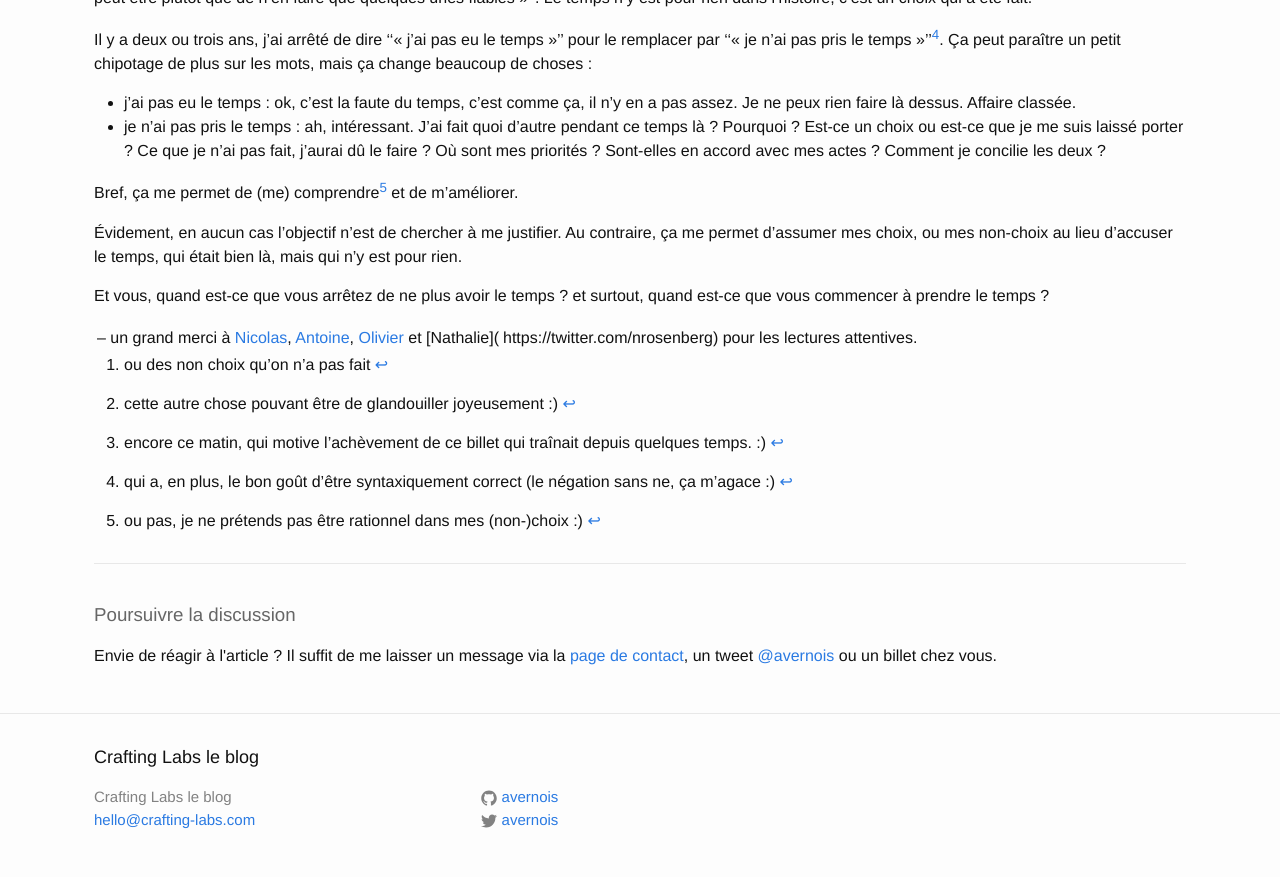
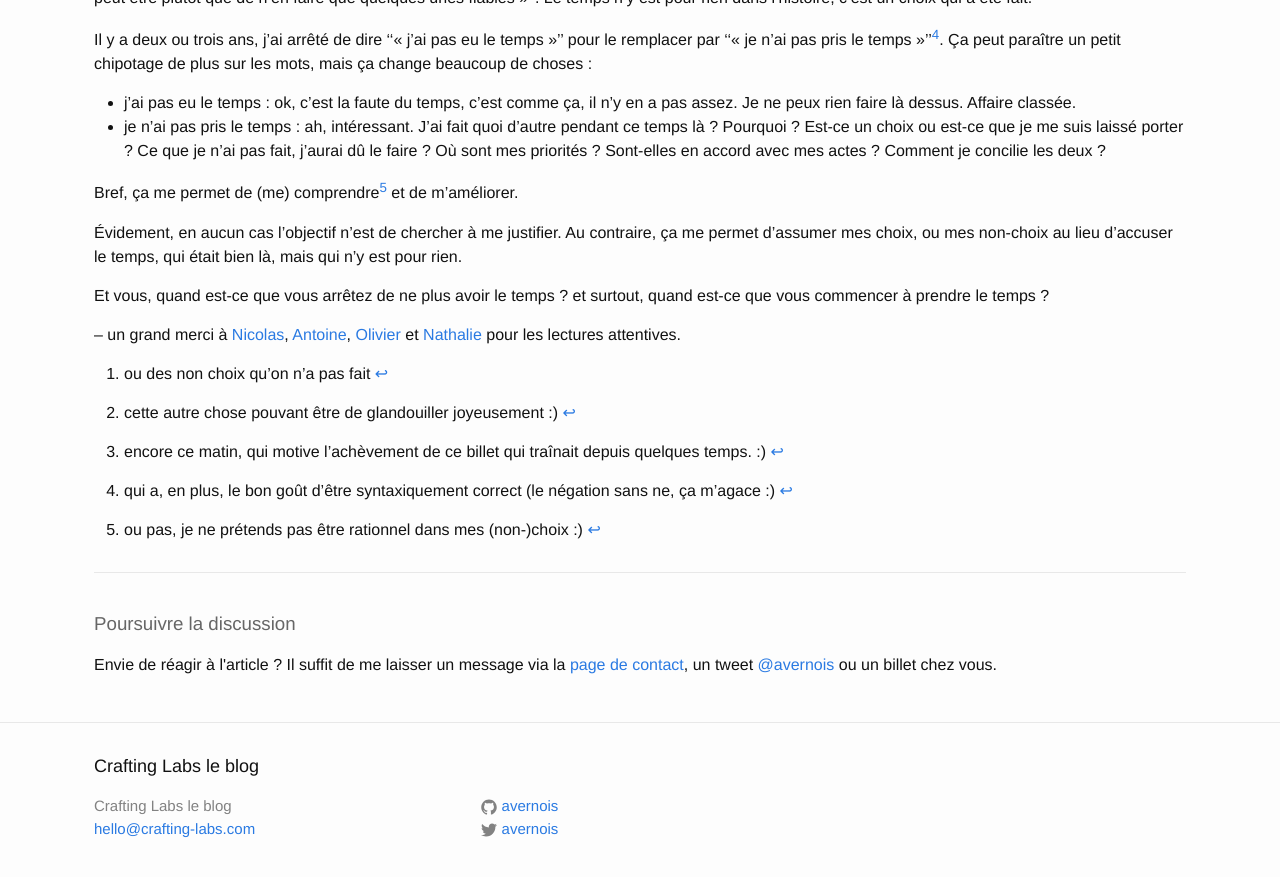
Before and after one commit to guillaumevincent/blog.crafting-labs.fr, a Jekyll site: the page built from _posts/2013-10-03-j-ai-pas-le-temps.md, in a window 1280 px wide and 900 px high, scrolled down 659 px. Shown: the top 877 px of the window. Built offline with Jekyll 4.4.1, drawn with Linux system fonts in a browser that asks for light colours.

Commit message:
fix typo in link

```diff
--- a/_posts/2013-10-03-j-ai-pas-le-temps.md
+++ b/_posts/2013-10-03-j-ai-pas-le-temps.md
@@ -35,7 +35,7 @@ Bref, ça me permet de (me) comprendre[^5] et de m'améliorer.
 Et vous, quand est-ce que vous arrêtez de ne plus avoir le temps ? et surtout, quand est-ce que vous commencer à prendre le temps ?
 
 
--- un grand merci à [Nicolas](https://twitter.com/duboisnicolas), [Antoine](https://twitter.com/antoinecezar), [Olivier](https://twitter.com/oaz) et [Nathalie](|https://twitter.com/nrosenberg) pour les lectures attentives.
+-- un grand merci à [Nicolas](https://twitter.com/duboisnicolas), [Antoine](https://twitter.com/antoinecezar), [Olivier](https://twitter.com/oaz) et [Nathalie](https://twitter.com/nrosenberg) pour les lectures attentives.
 
 
 [^1]: ou des non choix qu'on n'a pas fait
```
